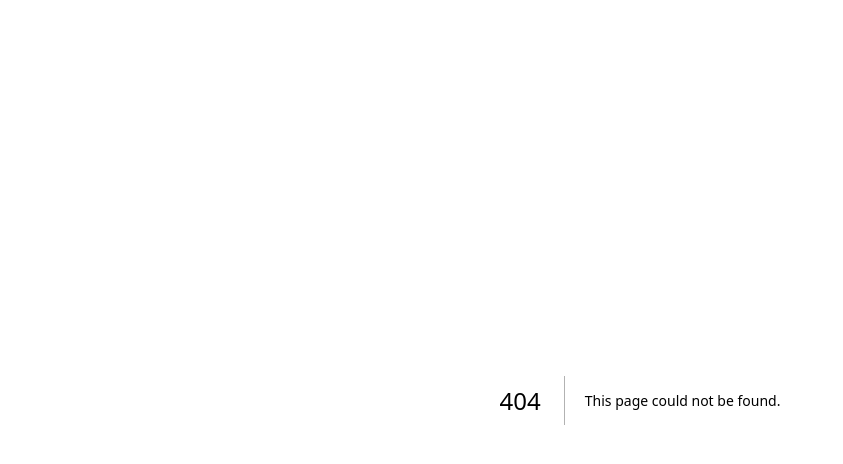
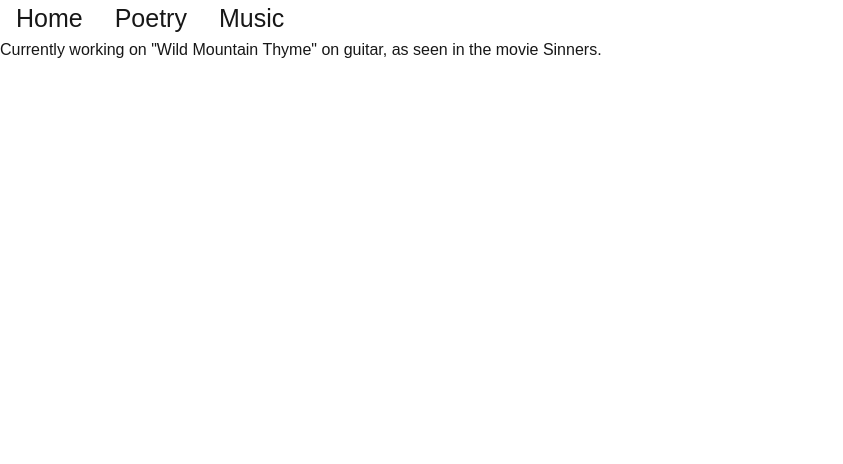
Before and after one commit to liamhade/website, a Next.js app: page /music in a window 1280 px wide. Before the commit this address had no page. Shown: the top 464 px of the page, without its empty margins (0-843 px from the left). Built offline with nearby package versions, Linux system fonts and the light colour scheme.

Commit message:
added music page

```diff
--- a/app/components/AppBar.tsx
+++ b/app/components/AppBar.tsx
@@ -7,6 +7,7 @@ export default function AppBar() {
 		<nav className="appBar">
 			<Link className="appBar-link" href="/">Home</Link>
 			<Link className="appBar-link" href="/poetry">Poetry</Link>
+			<Link className="appBar-link" href="/music">Music</Link>
 		</nav>
 	)
 }
--- /dev/null
+++ b/app/music/page.tsx
@@ -0,0 +1,20 @@
+"use client";
+import "./page.scss";
+import AppBar from "../components/AppBar";
+
+export default function MusicPage() {
+	return (
+		<div>
+			<AppBar />
+			<Page />
+		</div>
+	)
+}
+
+function Page() {
+	return (
+		<div>
+			Currently working on "Wild Mountain Thyme" on guitar, as seen in the movie Sinners.
+		</div>
+	)
+}
```
Also changed, not shown: app/music/page.scss (added), 1 other file (tests, documents, lock files or other folders).
